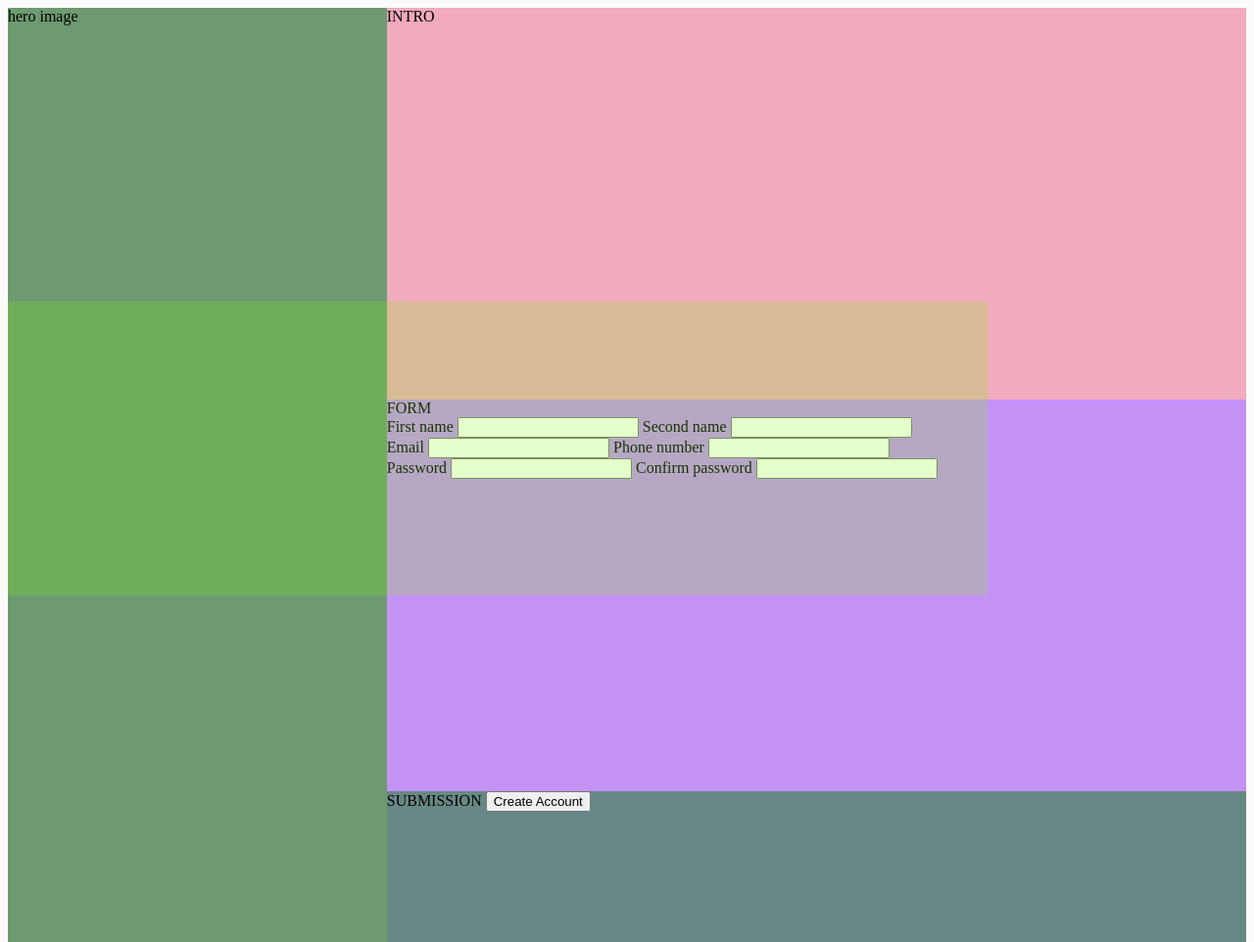
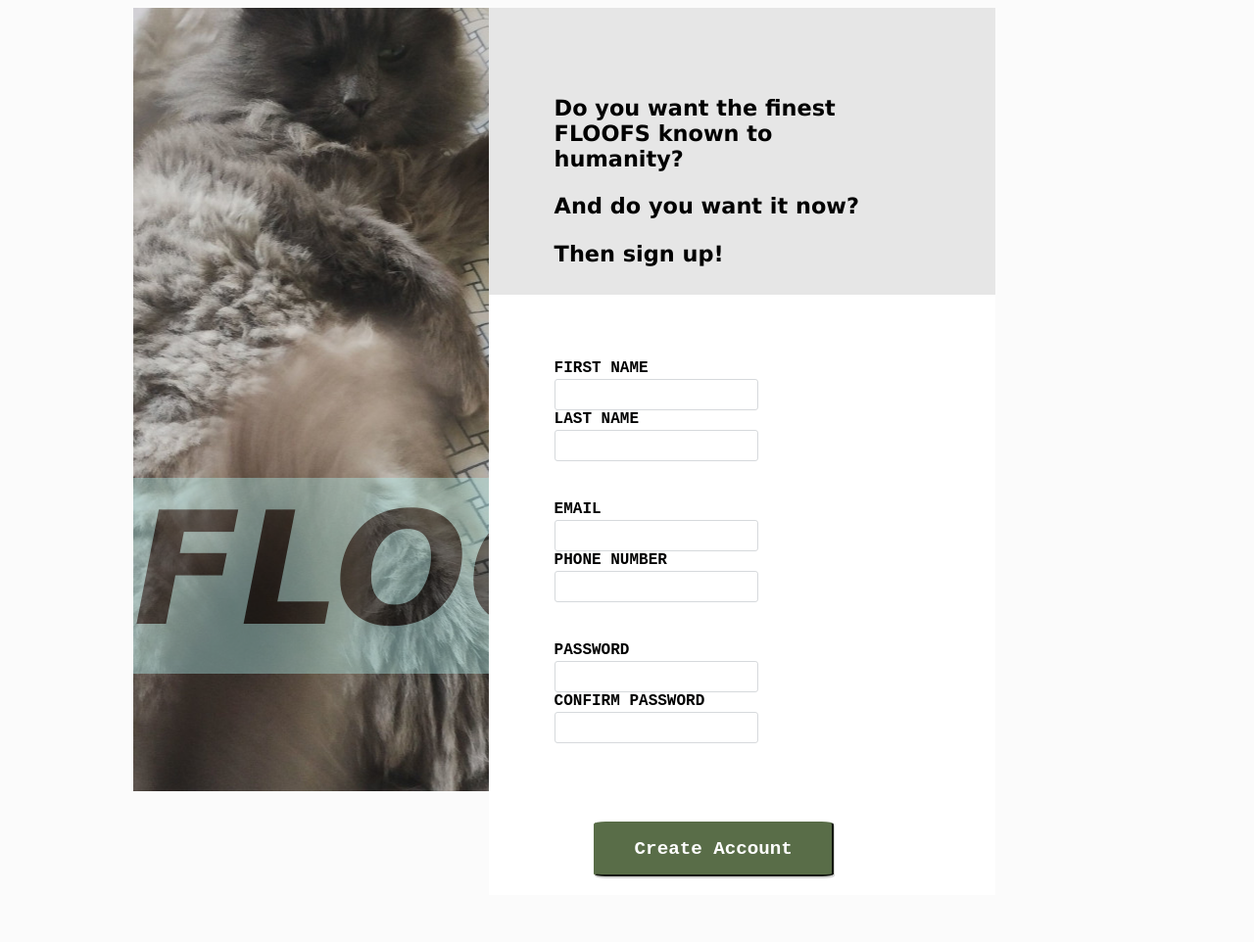
Before and after one commit to hoomanhorsey/odin-signup, a plain HTML site: page index.html in a window 1280 px wide. Shown: the top 962 px of the page at 98% size. Drawn offline with Linux system fonts and the light colour scheme.

Commit message:
Reworking of html structure and css styling. Still difficulties with resizing.

```diff
--- a/index.html
+++ b/index.html
@@ -6,59 +6,86 @@
     <title>Document</title>
 
     <link rel="stylesheet" href="./style.css">
-
+    <script src="javascript.js"></script>
 
 </head>
+
 <body>
+
 
 <div class="hero">
     <div class="image">
-        hero image
     </div>
-    <div class="logo"></div>
+    <div class="logo">
+        <div class="logo-text">
+            FLOOF
+        </div>
+    </div>
 </div>
 
 <div class="panel">
-    <div class="intro">INTRO </div>
-    <div class="form">FORM
+    <div class="above-intro"></div>
 
-        <form>
-            <div>
-                <label for="firstname">First name</label>
+    <div class="intro">
+        <p>Do you want the finest <strong>FLOOFS</strong> known to humanity?</p>
+        <p>And do you want it now?<p>
+        <p>Then sign up! </p>
+
+    </div>
+
+
+    <div class="form-div">
+
+        <form class="form-area" action="" method="post">
+            <div class="form-row form-name">
+                <div class="form-input">
+                <label for="firstname">FIRST NAME</label>
                 <input type="text" id="firstname" name="firstname">
+                </div>
 
-                <label for="secondname">Second name</label>
+                <div class="form-input">
+                <label for="secondname">LAST NAME</label>
                 <input type="text" id="secondname" name="secondname">
+                </div>
+
             </div>
-            <div>
-                <label for="email">Email</label>
+            <div class="form-row form-contact">
+
+                <div class="form-input">
+                <label for="email">EMAIL</label>
                 <input type="email" id="email" name="email">
+                </div>
 
-                <label for="phone">Phone number</label>
+                <div class="form-input">
+                <label for="phone">PHONE NUMBER</label>
                 <input type="tel" id="phone" name="phone">
+                </div>
+
             </div>
 
-            <div>
-                <label for="password">Password</label>
+            <div class="form-row form-pass">
+
+                <div class="form-input">
+                <label for="password">PASSWORD</label>
                 <input type="password" id="password" name="password">
+                </div>
 
-                <label for="confirmPassword">Confirm password</label>
+                <div class="form-input">
+                <label for="confirmPassword">CONFIRM PASSWORD</label>
                 <input type="password" id="confirmPassword" name="confirmPassword">
+                </div>
+
             </div>
 
-
-        </form>
+    <div class="submission">
+            <button class="subBtn" type="submit">
+                Create Account
+            </button>
+            </div>
+    </form>
 
 
 
-    </div>
-    <div class="submission">SUBMISSION
-
-        <button type="submit">
-            Create Account
-        </button>
-
-    </div>
 </div>
 
 
--- /dev/null
+++ b/javascript.js
@@ -0,0 +1,44 @@
+addEventListener('DOMContentLoaded', () => {
+
+let pwd = document.querySelector('#password');
+let confirmPwd = document.querySelector('#confirmPassword');
+
+let subBtn = document.querySelector('button');
+
+let form = document.querySelector('form');
+
+form.addEventListener('submit', (e) => {
+
+    let password = document.getElementById("password").value;
+    var confirmPassword = document.getElementById("confirmPassword").value;
+
+
+    console.log(password, confirmPassword);
+
+    if (password != confirmPassword) {
+        alert("passwords don't match");
+    } else {
+        alert("Passwords Match");
+    }
+    console.log('hi');
+
+
+    })
+
+
+
+
+
+
+
+
+
+
+
+
+
+
+
+
+
+});
--- a/style.css
+++ b/style.css
@@ -2,6 +2,8 @@ body {
 
     display: flex;
     background-color: rgb(251, 251, 251);
+    width: 2560;
+    padding: 0px 10vw;
 }
 
 
@@ -13,57 +15,202 @@ body {
 
     position:relative;
 
+    height: 100vh;
+    width: 100vw;
+
+    justify-content: center;
+    align-items: center;
+
+
+
+
 
 }
 
 
 .image {
+
+    flex:auto;
+    background-repeat: no-repeat;
+    background-position: center;
+
+
     background-color: rgb(109, 154, 112);
-    height: 1200px;
-    position:relative
+    /* height: 1200px; */
+    position: absolute;
+    height: 100%;
+    width: 100%;
+
+
+    background-image: url("./floofx.jpg");
+}
+
+
+.logo {
+    display: flex;
+    justify-content: center;
+    flex: auto;
+    position:absolute;
+    top: 60vh;
+    height: 200px;
+    width: 100%;
+    background-color: paleturquoise;
+    opacity:.4;
+
+
+    font-family: Verdana, Geneva, Tahoma, sans-serif;
+    font-size: clamp(1rem, 10rem, 20rem);
+    font-style: italic;
+    font-weight: 900;
+
+    text-align: center;
+
+}
+
+.logo-text {
+    flex: 1;
+    max-width: 100%;
+    text-align: center;
+    overflow: hidden;}
+
+.panel {
+
+    font-family: Verdana, Geneva, Tahoma, sans-serif;
+
+    display: flex;
+    flex-direction: column;
+    flex:auto;
+    /* height: 1200px; */
+
+    height: 100vh;
+    width: 100vw;
+
+    padding: 0px 10vw 0px 0px ;
 
 
 }
 
-.logo {
-    position:absolute;
-    top: 300px;
-    height: 300px;
-    width: 1000px;
-    background-color: chartreuse;
-    opacity:.2;
-
-}
-
-.panel {
-    display: flex;
-    flex-direction: column;
-    flex:auto;
-    height: 1200px;
-
+.above-intro {
+    flex: auto;
+    height: 10vh;
+    background-color: hsl(0, 0%, 90%);
 
 }
 
 .intro {
     flex: auto;
-    background-color: rgb(240, 171, 189);
+    background-color: hsl(0, 0%, 90%);
 
-    height: 400px;
+    font-size: calc(16px + 0.5vw);
+    /* height: 400px; */
+    font-weight: 900;
+    text-wrap: wrap;
+
+    /* height: 400px;
+    width: 1000px; */
+    height: 20vh;
+    width: 30vw;
+    padding: calc(60px + 0.5vw);
 
 }
 
-.form {
+p {
+    padding-right: calc(50px + 0.5vw);
+
+}
+.form-div {
+    display: flex;
+    flex-direction: column;
     flex: auto;
 
-    background-color: rgb(196, 146, 245);
-    height: 400px;
+    background-color: white;
+    /* height: 400px; */
+    height: 60vh;
+    width: 30vw;
+    padding: calc(60px + 0.5vw);
+
+}
+
+.form-name {
+    display: flex;
+}
+
+.form-contact {
+    display: flex;
+}
+
+.form-pass {
+    display: flex;
+}
+
+.form-input {
+    flex:auto;
+}
+
+.submission {
+    flex: auto;
+    /* height: 400px; */
+
+    height: 20vh;
+    width: 100%;
+    margin: 0px;
+
+}
+
+.subBtn {
+    margin: 40px 40px;
+    padding: 15px 40px;
+    color: white;
+    background-color: #596D48;
+    border-width: 2px;
+    border-color: #596D48;
+    border-radius: 5%;
+    font-family: 'Courier New', Courier, monospace;
+    font-weight:800;
+    font-size: 1.2rem;
+    box-shadow: 1px 2px lightgrey;
+}
 
 
-}
-.submission {
-    flex: auto;
-    background-color: rgb(103, 136, 134);
-    height: 400px;
 
 
-}
+
+.form {
+    background-color: #F6F7F8;
+    border: 1px solid #D6D9DC;
+    border-radius: 3px;
+
+    width: 80%;
+    padding: 50px;
+    margin: 0 0 40px 0;
+  }
+
+
+
+
+  .form-row {
+    margin-bottom: 40px;
+    display: flex;
+    justify-content: flex-start;
+    flex-direction: row;
+    flex-wrap: wrap;
+  }
+
+  .form-row input[type='text'],
+        input[type='email'],
+        input[type='password'],
+        input[type='tel']  {
+    background-color: #FFFFFF;
+    border: 1px solid #D6D9DC;
+    border-radius: 3px;
+    width: 50%;
+    padding: 7px;
+    font-size: 14px;
+  }
+
+  .form-row label {
+    display: block;
+    font-family: 'Courier New', Courier, monospace;
+    margin-bottom: 2px;
+    font-weight: 800;
+  }
```
Also changed, not shown: floofx.jpg (added), 1 other file.
